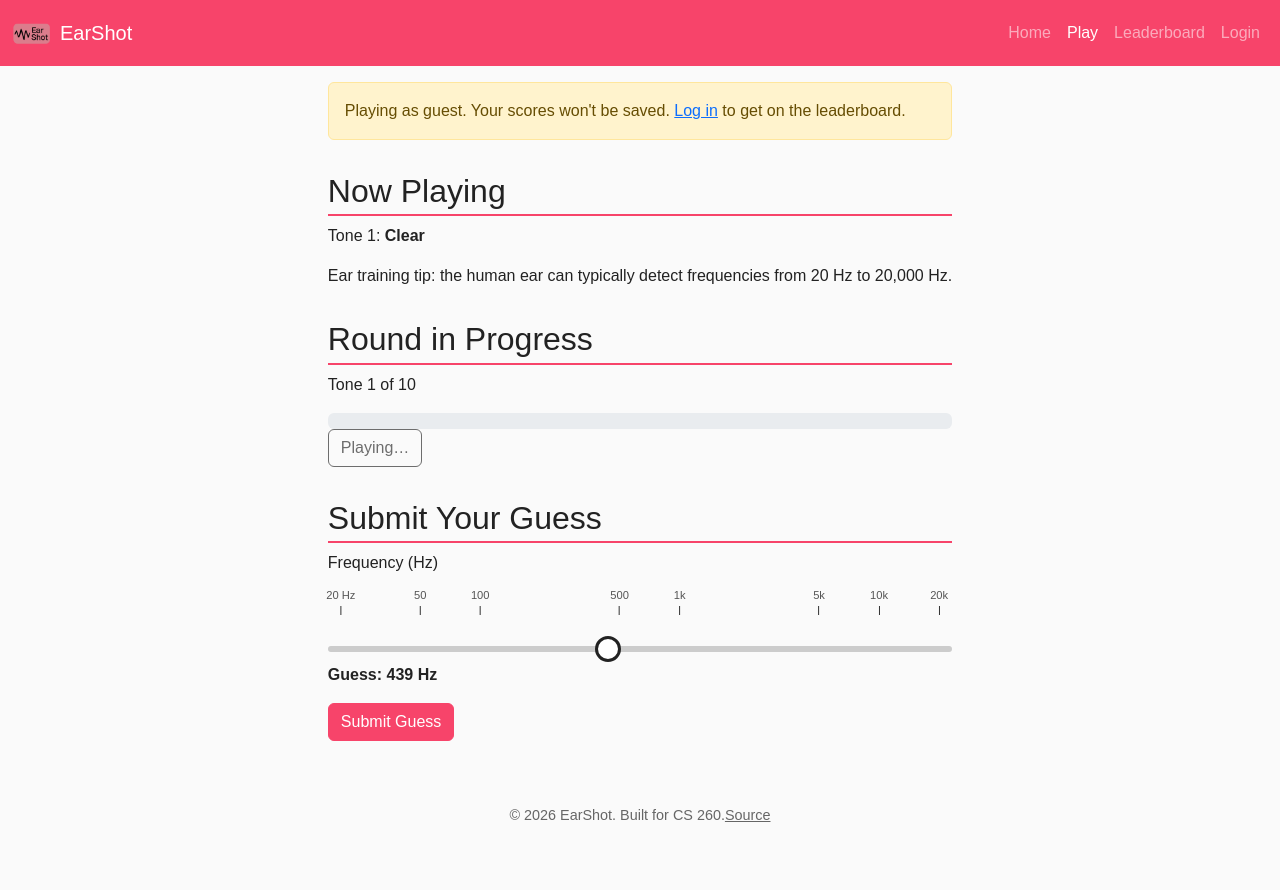
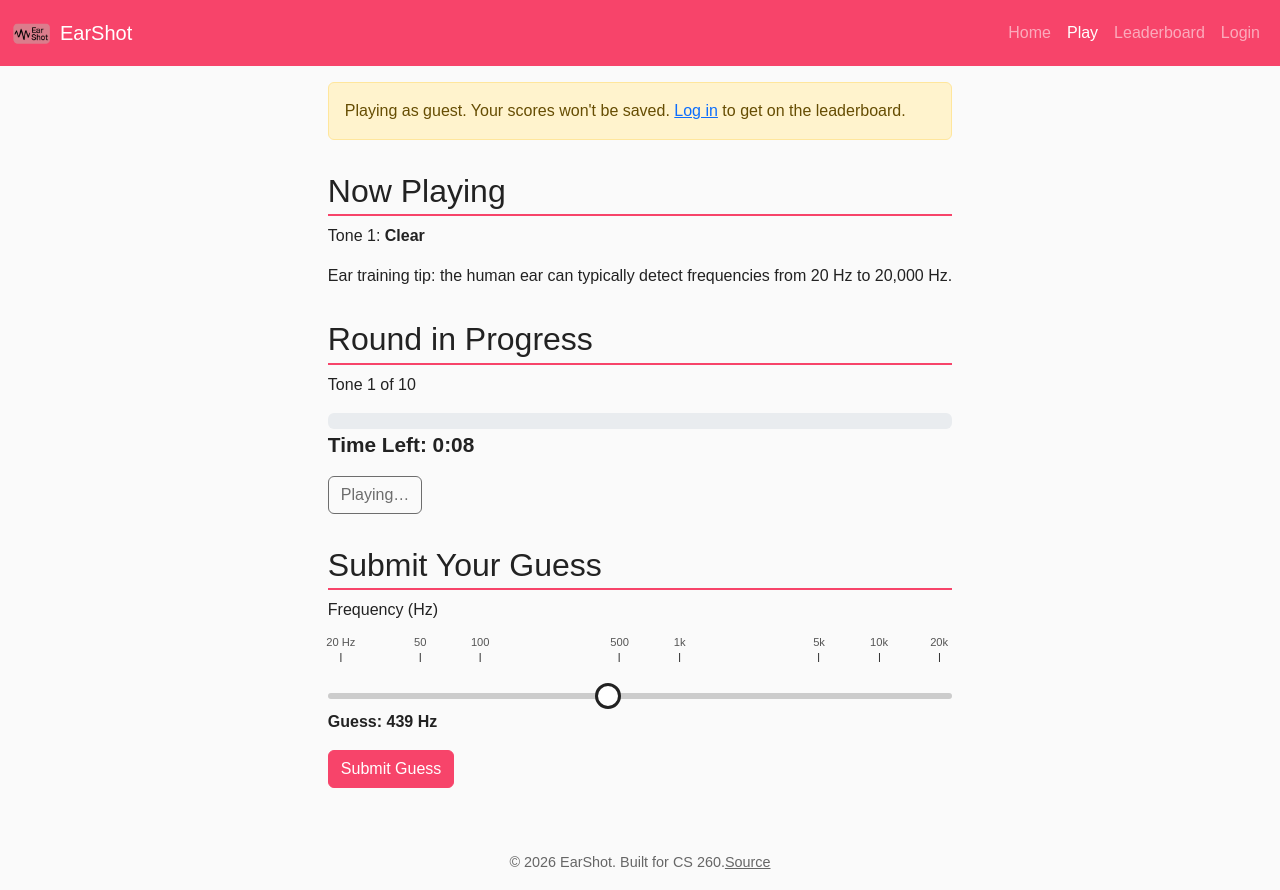
Before and after one commit to E-Rob19/startup, a React (Vite) app: page /game in a window 1280 px wide. Both pictures are taken after a click on the button "Start Round". Before the commit the page ends 843 px from the top, so only its background shows below. Built offline with nearby package versions, Linux system fonts and the light colour scheme.

Commit message:
added timer to game, plus slight pause between rounds

```diff
--- a/src/game/game.jsx
+++ b/src/game/game.jsx
@@ -7,6 +7,9 @@ const TONES_PER_ROUND = 10;
 const CLEAR_TONES = 5;
 const TONE_MS = 1500;
 const REPLAY_COOLDOWN_MS = 500;
+const TIME_LIMIT_MS = 10000;
+const TIMER_TICK_MS = 100;
+const BETWEEN_TONES_MS = 1500;
 const DEFAULT_SLIDER_POS = 447; // about 440 Hz
 
 // Fader tick labels and where they sit along the slider (0 = left, 1 = right).
@@ -26,6 +29,12 @@ function sliderToFreq(pos) {
   return Math.round(20 * Math.pow(1000, pos / 1000));
 }
 
+// 9500 ms → "0:10", 3200 ms → "0:04". Rounds up so it only hits 0:00 at the very end.
+function formatTimeLeft(ms) {
+  const seconds = Math.ceil(ms / 1000);
+  return `0:${String(seconds).padStart(2, '0')}`;
+}
+
 // First CLEAR_TONES tones are clear, the rest have noise.
 function createTargets() {
   return Array.from({ length: TONES_PER_ROUND }, (_, i) => ({
@@ -34,7 +43,7 @@ function createTargets() {
   }));
 }
 
-function FrequencyFader({ value, onChange }) {
+function FrequencyFader({ value, onChange, disabled }) {
   return (
     <div id="fader">
       <div className="tick-row" aria-hidden="true">
@@ -53,18 +62,20 @@ function FrequencyFader({ value, onChange }) {
         step="1"
         value={value}
         onChange={(e) => onChange(Number(e.target.value))}
+        disabled={disabled}
       />
     </div>
   );
 }
 
 export function Game({ userName, authState }) {
-  const [phase, setPhase] = React.useState('idle'); // 'idle' | 'inRound' | 'finished'
+  const [phase, setPhase] = React.useState('idle'); // 'idle' | 'inRound' | 'betweenTones' | 'finished'
   const [targets, setTargets] = React.useState([]);
   const [toneIndex, setToneIndex] = React.useState(0);
   const [guesses, setGuesses] = React.useState([]);
   const [sliderPos, setSliderPos] = React.useState(DEFAULT_SLIDER_POS);
   const [isPlaying, setIsPlaying] = React.useState(false);
+  const [timeLeftMs, setTimeLeftMs] = React.useState(TIME_LIMIT_MS);
 
   const toneStartRef = React.useRef(0);
   const playIdRef = React.useRef(0);
@@ -74,8 +85,48 @@ export function Game({ userName, authState }) {
     return () => stopTone();
   }, []);
 
+  // Countdown for the current tone. Restarts whenever a new tone starts,
+  // and the cleanup stops the old interval so only one ever runs.
+  React.useEffect(() => {
+    if (phase !== 'inRound') return;
+
+    const deadline = toneStartRef.current + TIME_LIMIT_MS;
+    const tick = () => setTimeLeftMs(Math.max(0, deadline - performance.now()));
+    tick();
+    const intervalId = setInterval(tick, TIMER_TICK_MS);
+    return () => clearInterval(intervalId);
+  }, [phase, toneIndex]);
+
+  // Out of time: submit whatever the fader is on. This runs after a render,
+  // so handleTimeout sees the current fader position, not a stale one.
+  React.useEffect(() => {
+    if (phase === 'inRound' && timeLeftMs === 0) {
+      handleTimeout();
+    }
+  }, [phase, timeLeftMs]);
+
+  // Short pause after each answer, then the next tone (or the results).
+  // Gives the ear a break and stops a late click from answering the next tone.
+  React.useEffect(() => {
+    if (phase !== 'betweenTones') return;
+
+    const timeoutId = setTimeout(() => {
+      const nextIndex = toneIndex + 1;
+      if (nextIndex < TONES_PER_ROUND) {
+        setToneIndex(nextIndex);
+        setPhase('inRound');
+        startTone(targets[nextIndex]);
+      } else {
+        setPhase('finished');
+      }
+    }, BETWEEN_TONES_MS);
+    return () => clearTimeout(timeoutId);
+  }, [phase, toneIndex]);
+
   const guessFreq = sliderToFreq(sliderPos);
   const currentTarget = targets[toneIndex];
+  const isBetweenTones = phase === 'betweenTones';
+  const lastGuess = guesses[guesses.length - 1];
 
   // Plays a tone, then keeps the Play button disabled for a short cooldown.
   // playId makes sure an older, cut-off tone can't re-enable the button
@@ -93,6 +144,7 @@ export function Game({ userName, authState }) {
   // Moves on to a new tone: reset the fader, start the clock, play it.
   function startTone(target) {
     setSliderPos(DEFAULT_SLIDER_POS);
+    setTimeLeftMs(TIME_LIMIT_MS);
     toneStartRef.current = performance.now();
     play(target);
   }
@@ -106,9 +158,10 @@ export function Game({ userName, authState }) {
     startTone(newTargets[0]);
   }
 
-  function submitGuess(e) {
-    e.preventDefault();
+  function recordGuess(timeMs, timedOut) {
     stopTone();
+    playIdRef.current++;
+    setIsPlaying(false);
 
     setGuesses([
       ...guesses,
@@ -116,19 +169,24 @@ export function Game({ userName, authState }) {
         target: currentTarget.freq,
         withNoise: currentTarget.withNoise,
         guess: guessFreq,
-        timeMs: Math.round(performance.now() - toneStartRef.current),
+        timeMs,
+        timedOut,
       },
     ]);
+    setPhase('betweenTones');
+  }
 
-    const nextIndex = toneIndex + 1;
-    if (nextIndex < TONES_PER_ROUND) {
-      setToneIndex(nextIndex);
-      startTone(targets[nextIndex]);
-    } else {
-      playIdRef.current++;
-      setIsPlaying(false);
-      setPhase('finished');
-    }
+  function submitGuess(e) {
+    e.preventDefault();
+    if (phase !== 'inRound') return;
+    const elapsed = Math.round(performance.now() - toneStartRef.current);
+    recordGuess(Math.min(elapsed, TIME_LIMIT_MS), false);
+  }
+
+  // What happens when time runs out. For now: submit wherever the fader is,
+  // counting the full time limit as the response time.
+  function handleTimeout() {
+    recordGuess(TIME_LIMIT_MS, true);
   }
 
   return (
@@ -155,7 +213,7 @@ export function Game({ userName, authState }) {
         </section>
       )}
 
-      {phase === 'inRound' && (
+      {(phase === 'inRound' || isBetweenTones) && (
         <>
           <section id="tone-visualizer">
             <h2>Now Playing</h2>
@@ -178,11 +236,25 @@ export function Game({ userName, authState }) {
                 aria-valuemax={TONES_PER_ROUND}
               ></div>
             </div>
+            <p
+              id="countdown-timer"
+              className={!isBetweenTones && timeLeftMs <= 3000 ? 'text-danger' : ''}
+              role="status"
+            >
+              {isBetweenTones ? (
+                <>
+                  {lastGuess.timedOut ? "Time's up!" : 'Got it!'}{' '}
+                  {toneIndex + 1 < TONES_PER_ROUND ? `Get ready for tone ${toneIndex + 2}…` : 'Tallying your round…'}
+                </>
+              ) : (
+                <>Time Left: <span id="time-left">{formatTimeLeft(timeLeftMs)}</span></>
+              )}
+            </p>
             <button
               type="button"
               className="btn btn-brand"
               onClick={() => play(currentTarget)}
-              disabled={isPlaying}
+              disabled={isPlaying || isBetweenTones}
             >
               {isPlaying ? 'Playing…' : 'Play Tone'}
             </button>
@@ -192,9 +264,9 @@ export function Game({ userName, authState }) {
             <h2>Submit Your Guess</h2>
             <form onSubmit={submitGuess}>
               <label htmlFor="frequency-guess" className="form-label">Frequency (Hz)</label>
-              <FrequencyFader value={sliderPos} onChange={setSliderPos} />
+              <FrequencyFader value={sliderPos} onChange={setSliderPos} disabled={isBetweenTones} />
               <p id="frequency-value">Guess: <span id="frequency-readout">{guessFreq}</span> Hz</p>
-              <button type="submit" className="btn btn-brand">Submit Guess</button>
+              <button type="submit" className="btn btn-brand" disabled={isBetweenTones}>Submit Guess</button>
             </form>
           </section>
         </>
```
Also changed, not shown: 1 other file (tests, documents, lock files or other folders).
